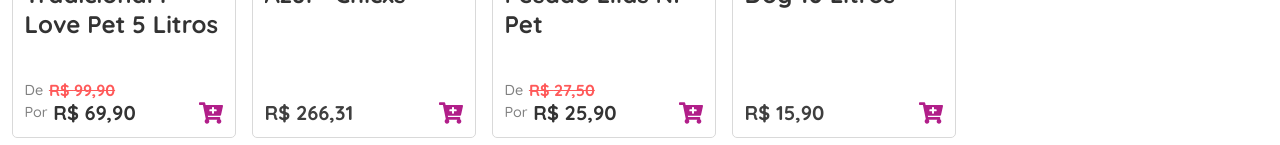
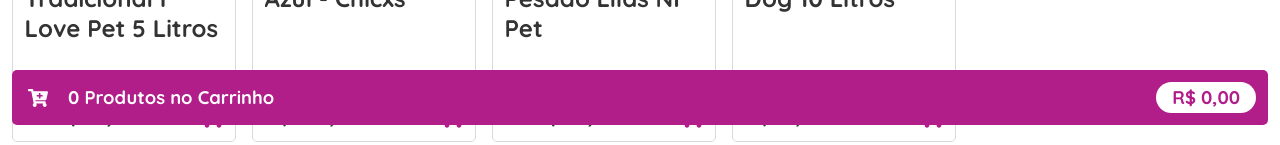
Before and after one commit to isacgpaz/softcom-challenge-react, a Next.js app: page / in a window 1280 px wide. Shown: the part 655-800 px from the top of the page. Built offline with nearby package versions, Linux system fonts and the light colour scheme; data requests are answered from the project's data file.

Commit message:
Add Cart Footer component

```diff
--- /dev/null
+++ b/src/components/CartFooter/index.tsx
@@ -0,0 +1,21 @@
+import * as FaIcons from 'react-icons/fa'
+import { Cart, Container } from "./styles"
+
+export function CartFooter(){
+  return (
+    <Container>
+      <Cart>
+        <button type="button">
+          <FaIcons.FaCartPlus />
+        </button>
+
+        <div>
+          {0} Produtos no Carrinho
+          <span>
+            R$ 0,00
+          </span>
+        </div>
+      </Cart>
+    </Container>
+  )
+}
--- /dev/null
+++ b/src/components/CartFooter/styles.ts
@@ -0,0 +1,57 @@
+import styled from 'styled-components'
+
+export const Container = styled.div`
+  position: fixed;
+  bottom: 1.25rem;
+  width: 100%;
+  z-index: 2;
+  padding: 0 .75rem;
+`
+
+export const Cart = styled.div`
+  display: flex;
+  align-items: center;
+  justify-content: space-between;
+  gap: 1rem;
+
+  background: var(--purple);
+  color: var(--white);
+  border-radius: 5px;
+
+  padding: .75rem;
+
+  font-size: 1.15rem;
+  font-weight: 700;
+
+  transition: all .3s ease;
+
+  button{
+    display: flex;
+    align-items: center;
+    justify-content: center;
+
+    background: var(--purple);
+    color: var(--white);
+    border: none;
+
+    font-size: 1.25rem;
+    padding: .25rem;
+  }
+
+  div{
+    display: flex;
+    align-items: center;
+    justify-content: space-between;
+    gap: 1rem;
+    flex: 1;
+
+    span{
+      background: var(--white);
+      color: var(--purple);
+      border-radius: 25px;
+
+      padding: .25rem 1rem;
+    }
+  }
+
+`
--- a/src/components/Catalog/styles.ts
+++ b/src/components/Catalog/styles.ts
@@ -1,7 +1,7 @@
 import styled from 'styled-components'
 
 export const Container = styled.div`
-  padding: 1rem .725rem;
+  padding: 1.25rem .725rem;
 
   h2{
     color: var(--title);
--- a/src/components/Header/index.tsx
+++ b/src/components/Header/index.tsx
@@ -2,7 +2,6 @@ import Image from 'next/image'
 import * as FaIcons from 'react-icons/fa'
 import Link from 'next/link'
 import navbar from '../../data/navbar.json'
-
 import { TextField } from '../TextField'
 import { Container, DeliveryInfo, Info, Navbar, Navigation, Profile, Status, Thumbnail } from "./styles"
 
--- a/src/components/Layout/index.tsx
+++ b/src/components/Layout/index.tsx
@@ -1,11 +1,17 @@
+import { CartFooter } from "../CartFooter";
 import { Header } from "../Header";
+import { Container } from "./styles";
 
 export function Layout({ children }){
   return (
-    <>
+    <Container>
       <Header />
 
-      { children }
-    </>
+      <main>
+        { children }
+      </main>
+
+      <CartFooter />
+    </Container>
   )
 }
--- a/src/components/Layout/styles.ts
+++ b/src/components/Layout/styles.ts
@@ -1 +1,9 @@
 import styled from 'styled-components'
+
+export const Container = styled.div`
+  position: relative;
+
+  main{
+    margin-bottom: 5rem;
+  }
+`
```
